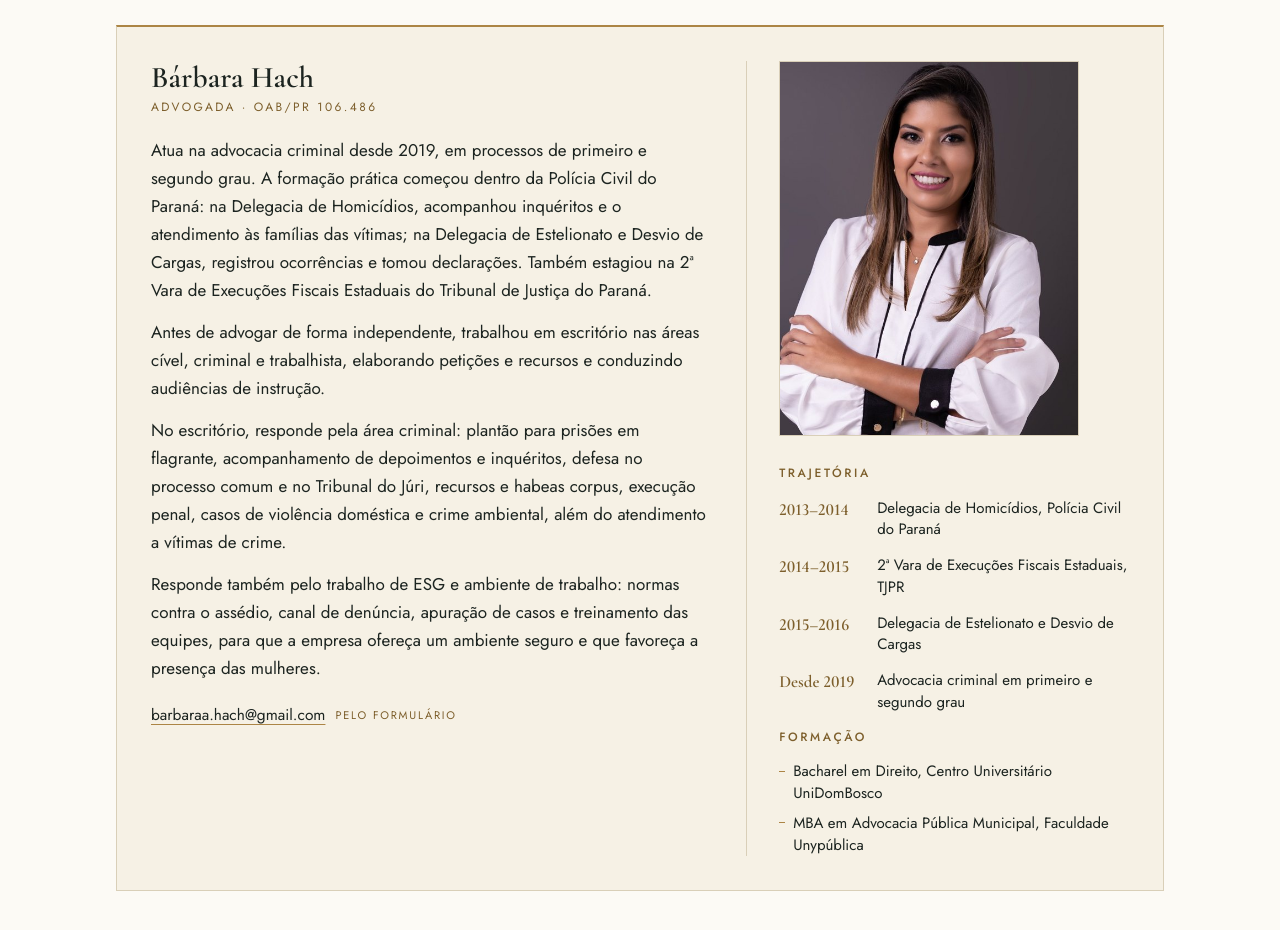
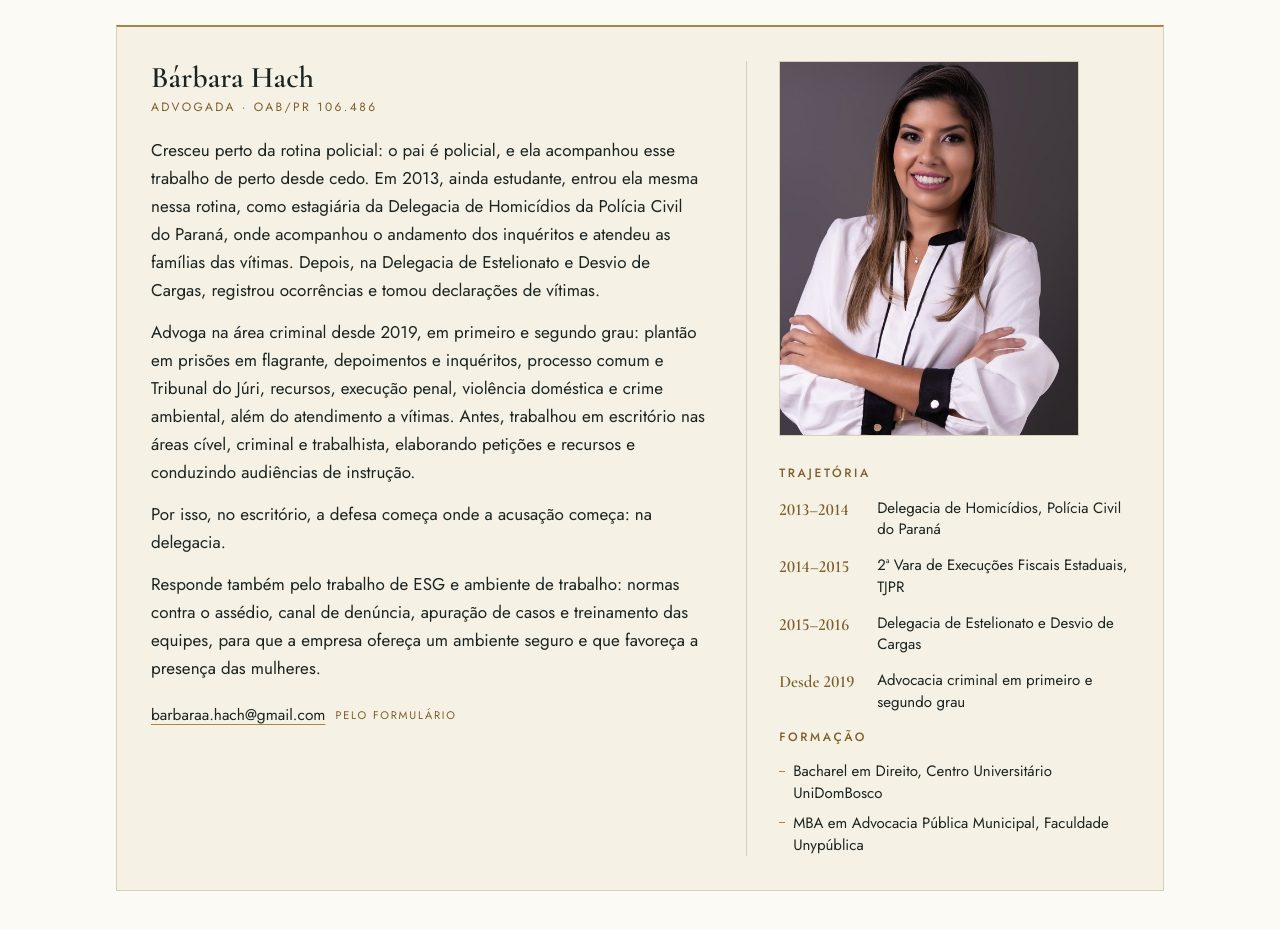
Before and after one commit to badrhach-glitch/badrhach-glitch.github.io, a plain HTML site: page index.html in a window 1280 px wide. Shown: the part 3300-4230 px from the top of the page. Drawn offline with nearby package versions, Linux system fonts and the light colour scheme.

Commit message:
Bárbara Hach: nova apresentação em Quem atende
Co-Authored-By: Claude Opus 5.5 <noreply@anthropic.com>
Claude-Session: https://claude.ai/code/session_016tNy4TX6CuZLwSyaokfLXo

```diff
--- a/index.html
+++ b/index.html
@@ -398,9 +398,9 @@ footer{background:var(--verde-fundo); color:var(--hero-muted); font-size:14px}
           <div class="bio-texto">
             <h3>Bárbara Hach</h3>
             <p class="role">Advogada · OAB/PR 106.486</p>
-            <p>Atua na advocacia criminal desde 2019, em processos de primeiro e segundo grau. A formação prática começou dentro da Polícia Civil do Paraná: na Delegacia de Homicídios, acompanhou inquéritos e o atendimento às famílias das vítimas; na Delegacia de Estelionato e Desvio de Cargas, registrou ocorrências e tomou declarações. Também estagiou na 2ª Vara de Execuções Fiscais Estaduais do Tribunal de Justiça do Paraná.</p>
-            <p>Antes de advogar de forma independente, trabalhou em escritório nas áreas cível, criminal e trabalhista, elaborando petições e recursos e conduzindo audiências de instrução.</p>
-            <p>No escritório, responde pela área criminal: plantão para prisões em flagrante, acompanhamento de depoimentos e inquéritos, defesa no processo comum e no Tribunal do Júri, recursos e habeas corpus, execução penal, casos de violência doméstica e crime ambiental, além do atendimento a vítimas de crime.</p>
+            <p>Cresceu perto da rotina policial: o pai é policial, e ela acompanhou esse trabalho de perto desde cedo. Em 2013, ainda estudante, entrou ela mesma nessa rotina, como estagiária da Delegacia de Homicídios da Polícia Civil do Paraná, onde acompanhou o andamento dos inquéritos e atendeu as famílias das vítimas. Depois, na Delegacia de Estelionato e Desvio de Cargas, registrou ocorrências e tomou declarações de vítimas.</p>
+            <p>Advoga na área criminal desde 2019, em primeiro e segundo grau: plantão em prisões em flagrante, depoimentos e inquéritos, processo comum e Tribunal do Júri, recursos, execução penal, violência doméstica e crime ambiental, além do atendimento a vítimas. Antes, trabalhou em escritório nas áreas cível, criminal e trabalhista, elaborando petições e recursos e conduzindo audiências de instrução.</p>
+            <p>Por isso, no escritório, a defesa começa onde a acusação começa: na delegacia.</p>
             <p>Responde também pelo trabalho de ESG e ambiente de trabalho: normas contra o assédio, canal de denúncia, apuração de casos e treinamento das equipes, para que a empresa ofereça um ambiente seguro e que favoreça a presença das mulheres.</p>
             <ul class="contact">
               <li><a class="v contato-link ir-form" id="barbara-mail" href="#lead-form" data-para="Bárbara Hach">barbaraa.hach@gmail.com</a><span class="via">Pelo formulário</span></li>
```
